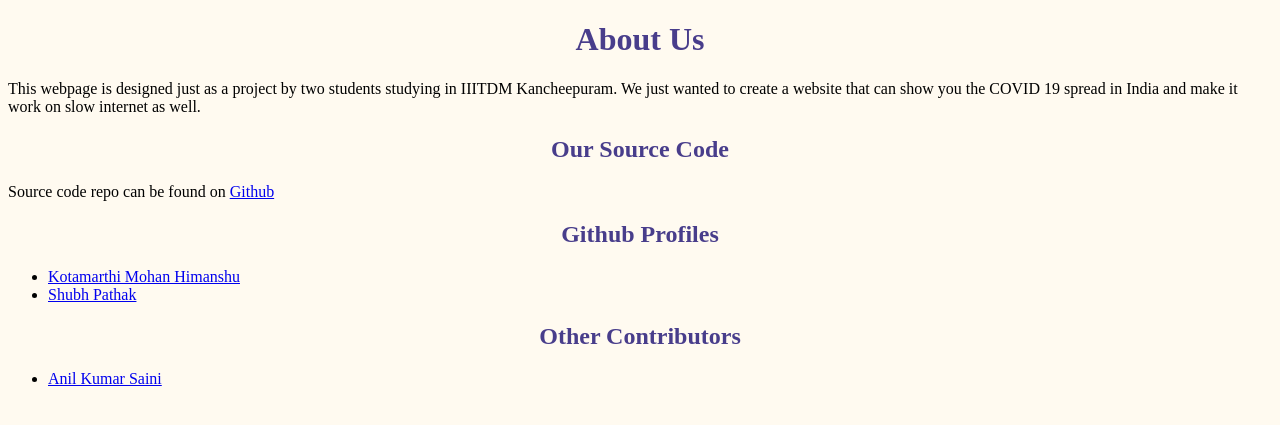
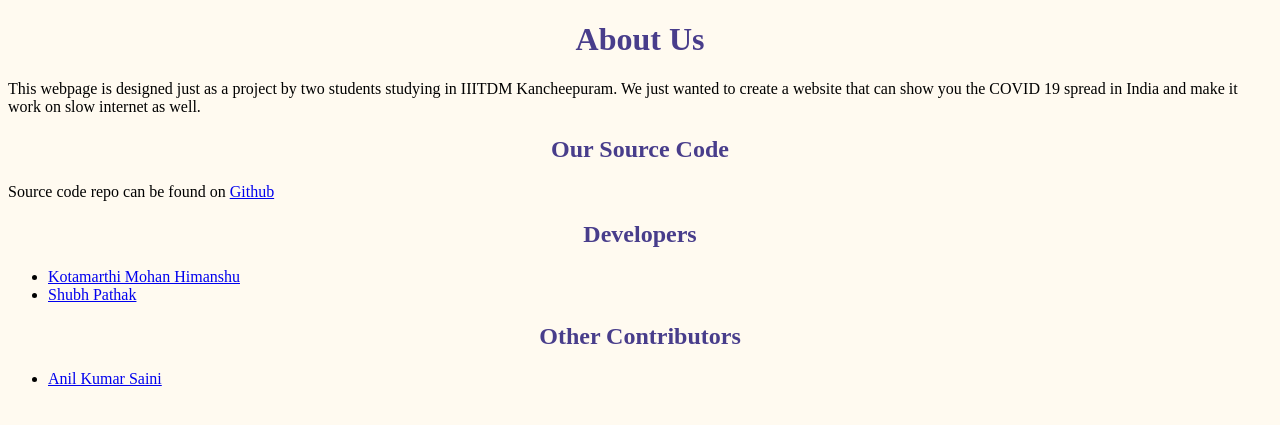
Before and after one commit to anonshubh/covid19-india, a Django app: page /about/ in a window 1280 px wide. Shown: the top 425 px of the page. Run offline with Django 3.2, Linux system fonts and the light colour scheme.

Commit message:
UI Updates

```diff
--- a/templates/about-light.html
+++ b/templates/about-light.html
@@ -12,7 +12,7 @@
     <p>This webpage is designed just as a project by two students studying in IIITDM Kancheepuram. We just wanted to create a website that can show you the COVID 19 spread in India and make it work on slow internet as well.</p>
     <h2>Our Source Code</h2>
     <p>Source code repo can be found on <a target="_blank" href='https://github.com/anonshubh/covid19-india'>Github</a></p>
-    <h2>Github Profiles</h2>
+    <h2>Developers</h2>
     <ul>
         <li><a target="_blank" href="https://github.com/TheOxFromOutOfTheBox">Kotamarthi Mohan Himanshu</a></li>
         <li><a target="_blank" href='https://github.com/anonshubh/'>Shubh Pathak</a></li>
```
